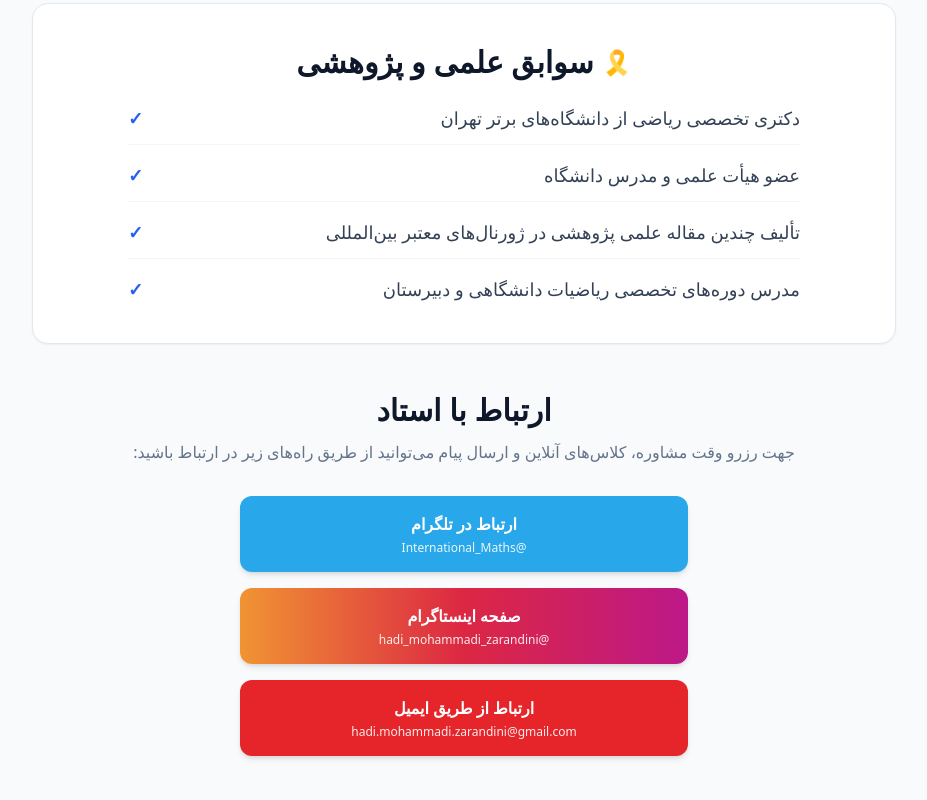
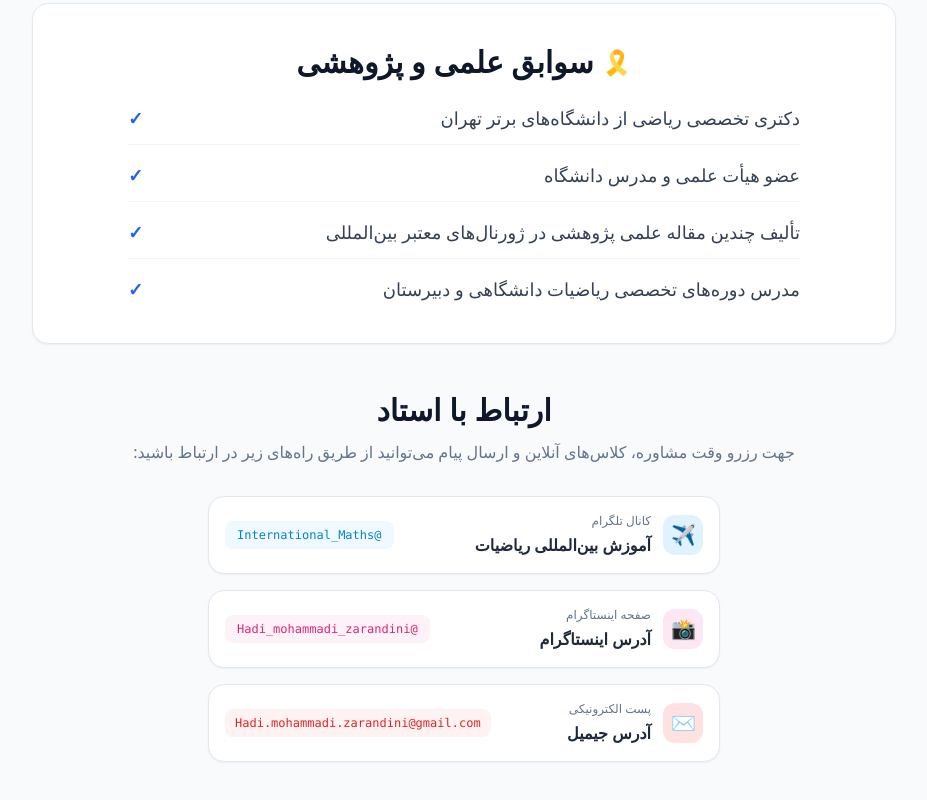
Before and after one commit to Hmohammadiz633/International-Mathematics-Site, a Next.js app: page / in a window 1280 px wide. Shown: the part 481-1281 px from the top of the page, without its empty margins (176-1103 px from the left). Built offline with nearby package versions, Linux system fonts and the light colour scheme.

Commit message:
Update ContactButtons.jsx

```diff
--- a/components/ContactButtons.jsx
+++ b/components/ContactButtons.jsx
@@ -1,36 +1,70 @@
+import React from 'react';
+
 export default function ContactButtons() {
   return (
-    <div className="flex flex-col gap-4 w-full max-w-md mx-auto">
-      {/* دکمه تلگرام */}
+    <div className="flex flex-col gap-4 w-full max-w-lg mx-auto mt-6" dir="rtl">
+
+      {/* کادر ۱: آدرس تلگرام آموزش بین‌المللی ریاضیات */}
       <a
         href="https://t.me/International_Maths"
         target="_blank"
         rel="noopener noreferrer"
-        className="flex flex-col items-center justify-center p-4 bg-[#28a8ea] text-white rounded-xl font-bold shadow-md hover:opacity-95 transition transform active:scale-95"
+        className="flex items-center justify-between p-4 bg-white border border-slate-200 rounded-2xl shadow-sm hover:shadow-md transition-all duration-200 group"
       >
-        <span className="text-base">ارتباط در تلگرام</span>
-        <span className="text-xs font-normal mt-1 opacity-90 ltr font-sans">@International_Maths</span>
+        <div className="flex items-center gap-3">
+          <div className="w-10 h-10 rounded-xl bg-sky-100 flex items-center justify-center text-sky-600 font-bold text-xl">
+            ✈️
+          </div>
+          <div className="text-right">
+            <span className="block text-xs text-slate-500 font-medium mb-1">کانال تلگرام</span>
+            <span className="text-sm md:text-base font-bold text-slate-800">آموزش بین‌المللی ریاضیات</span>
+          </div>
+        </div>
+        <span className="text-xs font-mono text-sky-600 bg-sky-50 px-3 py-1.5 rounded-lg ltr">
+          @International_Maths
+        </span>
       </a>
 
-      {/* دکمه اینستاگرام */}
+      {/* کادر ۲: آدرس اینستاگرام */}
       <a
-        href="https://instagram.com/hadi_mohammadi_zarandini"
+        href="https://instagram.com/Hadi_mohammadi_zarandini"
         target="_blank"
         rel="noopener noreferrer"
-        className="flex flex-col items-center justify-center p-4 bg-gradient-to-r from-[#f09433] via-[#dc2743] to-[#bc1888] text-white rounded-xl font-bold shadow-md hover:opacity-95 transition transform active:scale-95"
+        className="flex items-center justify-between p-4 bg-white border border-slate-200 rounded-2xl shadow-sm hover:shadow-md transition-all duration-200 group"
       >
-        <span className="text-base">صفحه اینستاگرام</span>
-        <span className="text-xs font-normal mt-1 opacity-90 ltr font-sans">@hadi_mohammadi_zarandini</span>
+        <div className="flex items-center gap-3">
+          <div className="w-10 h-10 rounded-xl bg-pink-100 flex items-center justify-center text-pink-600 font-bold text-xl">
+            📸
+          </div>
+          <div className="text-right">
+            <span className="block text-xs text-slate-500 font-medium mb-1">صفحه اینستاگرام</span>
+            <span className="text-sm md:text-base font-bold text-slate-800">آدرس اینستاگرام</span>
+          </div>
+        </div>
+        <span className="text-xs font-mono text-pink-600 bg-pink-50 px-3 py-1.5 rounded-lg ltr">
+          @Hadi_mohammadi_zarandini
+        </span>
       </a>
 
-      {/* دکمه ایمیل */}
+      {/* کادر ۳: آدرس جیمیل */}
       <a
-        href="mailto:hadi.mohammadi.zarandini@gmail.com"
-        className="flex flex-col items-center justify-center p-4 bg-[#e5252a] text-white rounded-xl font-bold shadow-md hover:opacity-95 transition transform active:scale-95"
+        href="mailto:Hadi.mohammadi.zarandini@gmail.com"
+        className="flex items-center justify-between p-4 bg-white border border-slate-200 rounded-2xl shadow-sm hover:shadow-md transition-all duration-200 group"
       >
-        <span className="text-base">ارتباط از طریق ایمیل</span>
-        <span className="text-xs font-normal mt-1 opacity-90 ltr font-sans break-all">hadi.mohammadi.zarandini@gmail.com</span>
+        <div className="flex items-center gap-3">
+          <div className="w-10 h-10 rounded-xl bg-red-100 flex items-center justify-center text-red-600 font-bold text-xl">
+            ✉️
+          </div>
+          <div className="text-right">
+            <span className="block text-xs text-slate-500 font-medium mb-1">پست الکترونیکی</span>
+            <span className="text-sm md:text-base font-bold text-slate-800">آدرس جیمیل</span>
+          </div>
+        </div>
+        <span className="text-xs font-mono text-red-600 bg-red-50 px-2.5 py-1.5 rounded-lg ltr break-all">
+          Hadi.mohammadi.zarandini@gmail.com
+        </span>
       </a>
+
     </div>
   );
 }
```
